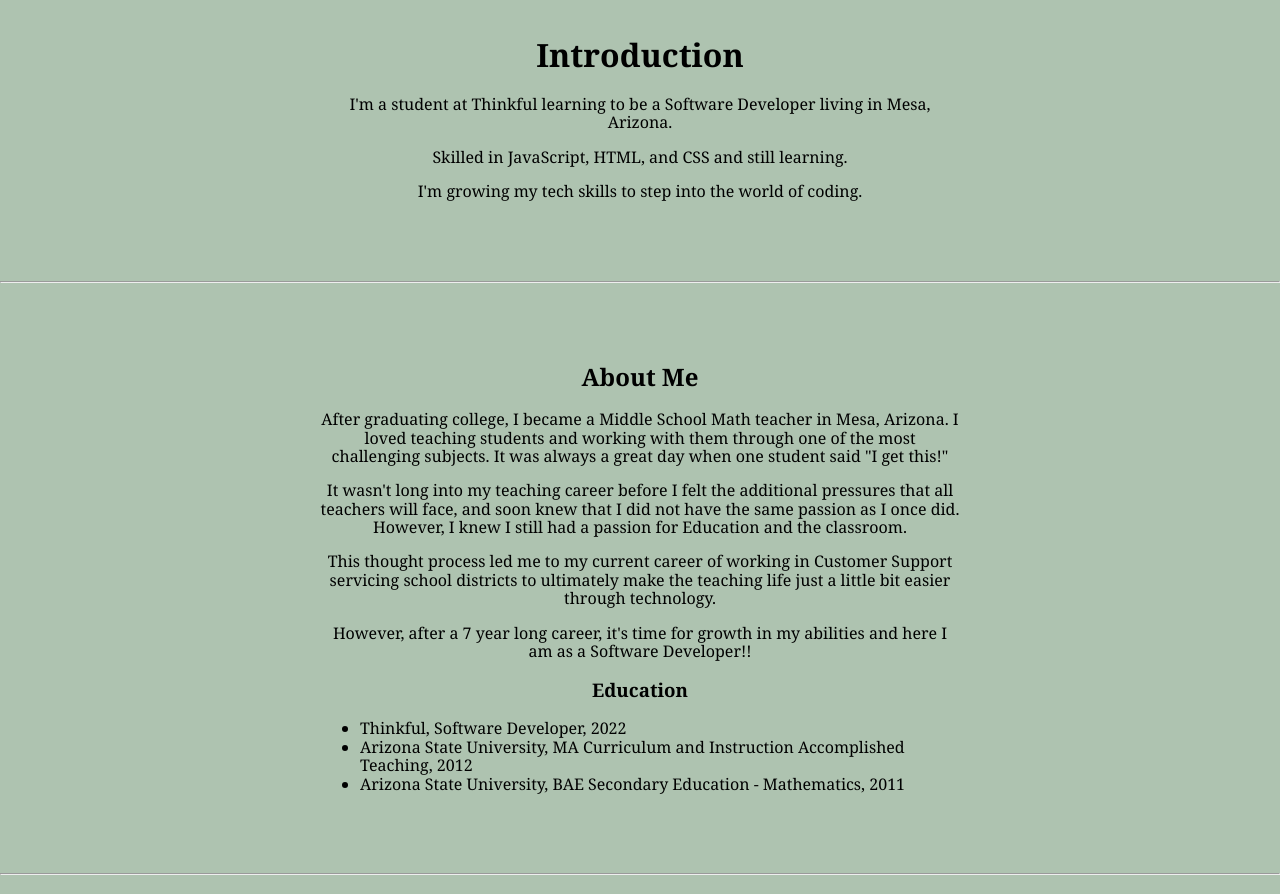
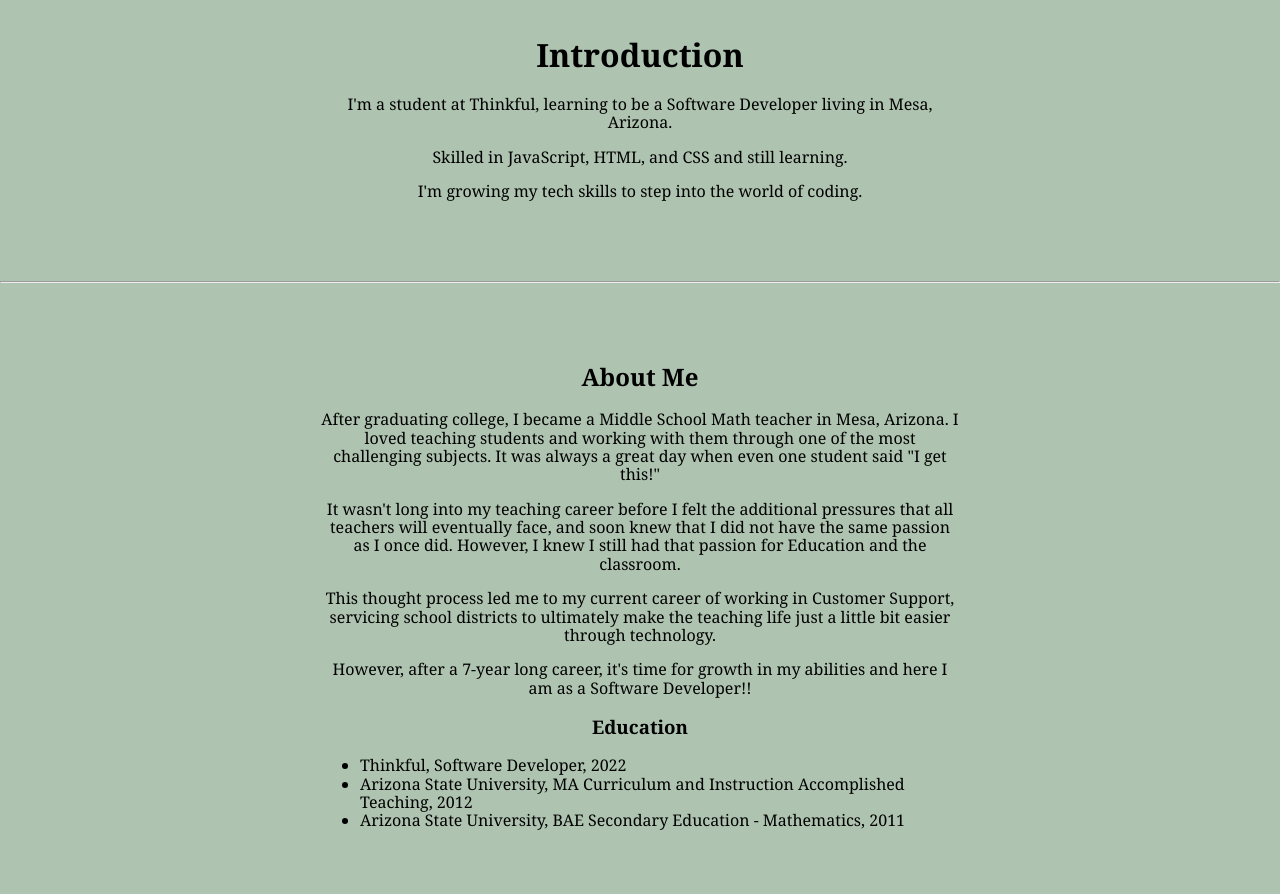
Before and after one commit to GenniferS/Portfolio, a plain HTML site: page index.html in a window 1280 px wide. Shown: the part 724-1618 px from the top of the page. Drawn offline with nearby package versions, Linux system fonts and the light colour scheme.

Commit message:
Update index.html

```diff
--- a/index.html
+++ b/index.html
@@ -23,7 +23,7 @@
           <img src ="images/GenniferS-Photo.png" alt= "Gennifer Sabye - Profile Photo">
 
           <h1> Introduction </h1>
-           <p> I'm a student at Thinkful learning to be a Software Developer living in Mesa, Arizona. </p>
+           <p> I'm a student at Thinkful, learning to be a Software Developer living in Mesa, Arizona. </p>
            <p> Skilled in JavaScript, HTML, and CSS and still learning.</p>
            <p> I'm growing my tech skills to step into the world of coding. </p>
         </section>
@@ -32,10 +32,10 @@
 
         <section>
           <h2> About Me </h2>
-           <p> After graduating college, I became a Middle School Math teacher in Mesa, Arizona. I loved teaching students and working with them through one of the most challenging subjects. It was always a great day when one student said "I get this!" </p>
-           <p> It wasn't long into my teaching career before I felt the additional pressures that all teachers will face, and soon knew that I did not have the same passion as I once did. However, I knew I still had a passion for Education and the classroom. <p>
-           <p> This thought process led me to my current career of working in Customer Support servicing school districts to ultimately make the teaching life just a little bit easier through technology. </p>
-           <p> However, after a 7 year long career, it's time for growth in my abilities and here I am as a Software Developer!! </p>
+           <p> After graduating college, I became a Middle School Math teacher in Mesa, Arizona. I loved teaching students and working with them through one of the most challenging subjects. It was always a great day when even one student said "I get this!" </p>
+           <p> It wasn't long into my teaching career before I felt the additional pressures that all teachers will eventually face, and soon knew that I did not have the same passion as I once did. However, I knew I still had that passion for Education and the classroom. <p>
+           <p> This thought process led me to my current career of working in Customer Support, servicing school districts to ultimately make the teaching life just a little bit easier through technology. </p>
+           <p> However, after a 7-year long career, it's time for growth in my abilities and here I am as a Software Developer!! </p>
 
           <h3> Education </h3>
            <ul>
```
